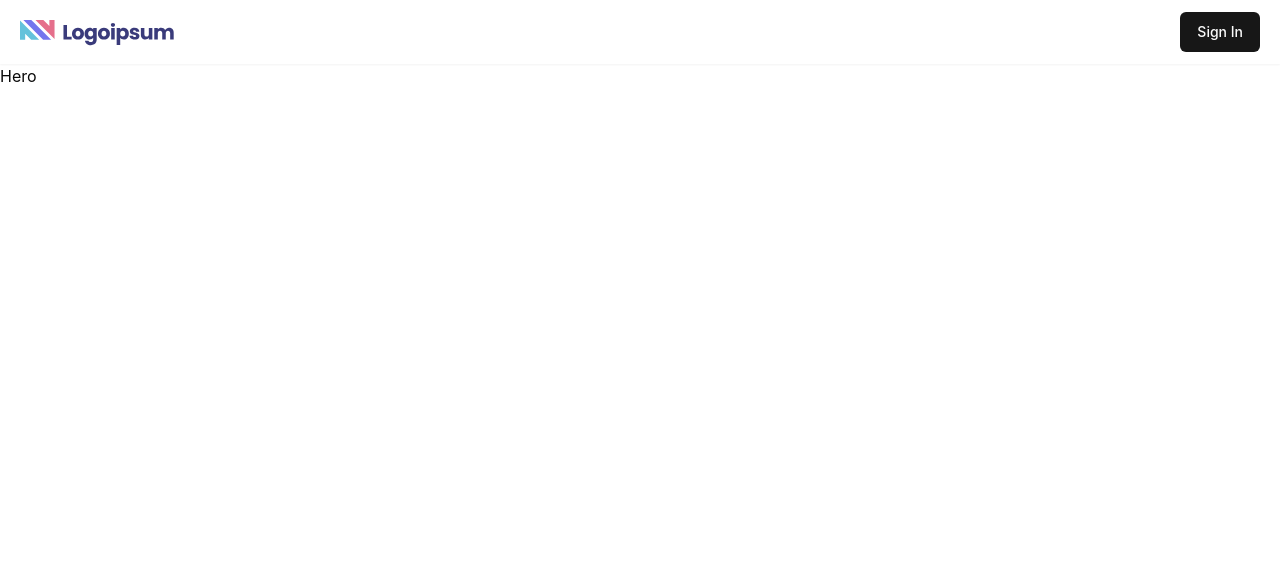
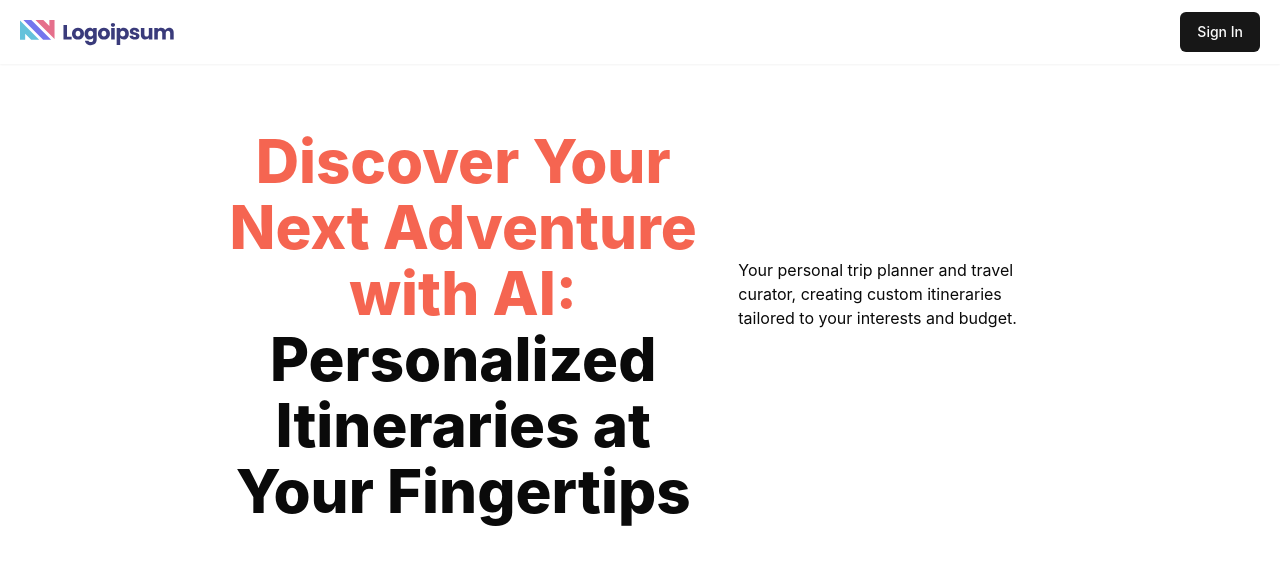
Before and after one commit to kush951/PlanGo, a React (Vite) app: page / in a window 1280 px wide. Shown: the top 564 px of the page. Built offline with nearby package versions, Linux system fonts and the light colour scheme.

Commit message:
Designing Landing Page

```diff
--- a/src/components/custom/Hero.jsx
+++ b/src/components/custom/Hero.jsx
@@ -2,8 +2,10 @@ import React from 'react'
 
 function Hero() {
     return (
-        <div>
-            Hero
+        <div className='flex items-center mx-56 gap-9'>
+            <h1 className='font-extrabold text-[60px] text-center mt-16'>
+                <span className='text-[#f56551]'>Discover Your Next Adventure with AI:</span> <br />  Personalized Itineraries at Your Fingertips</h1>
+            <p>Your personal trip planner and travel curator, creating custom itineraries tailored to your interests and budget.</p>
         </div>
     )
 }
```
